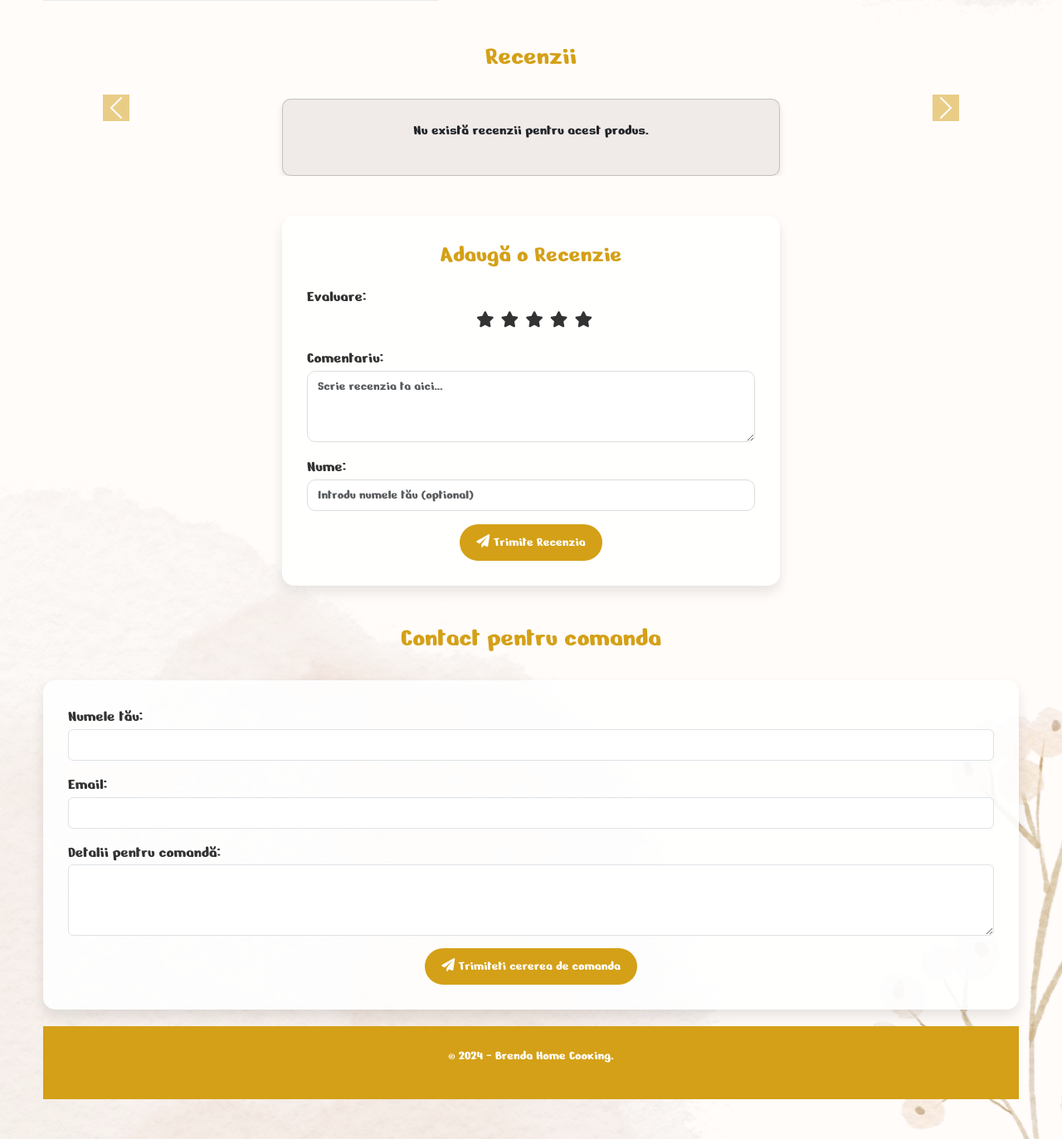
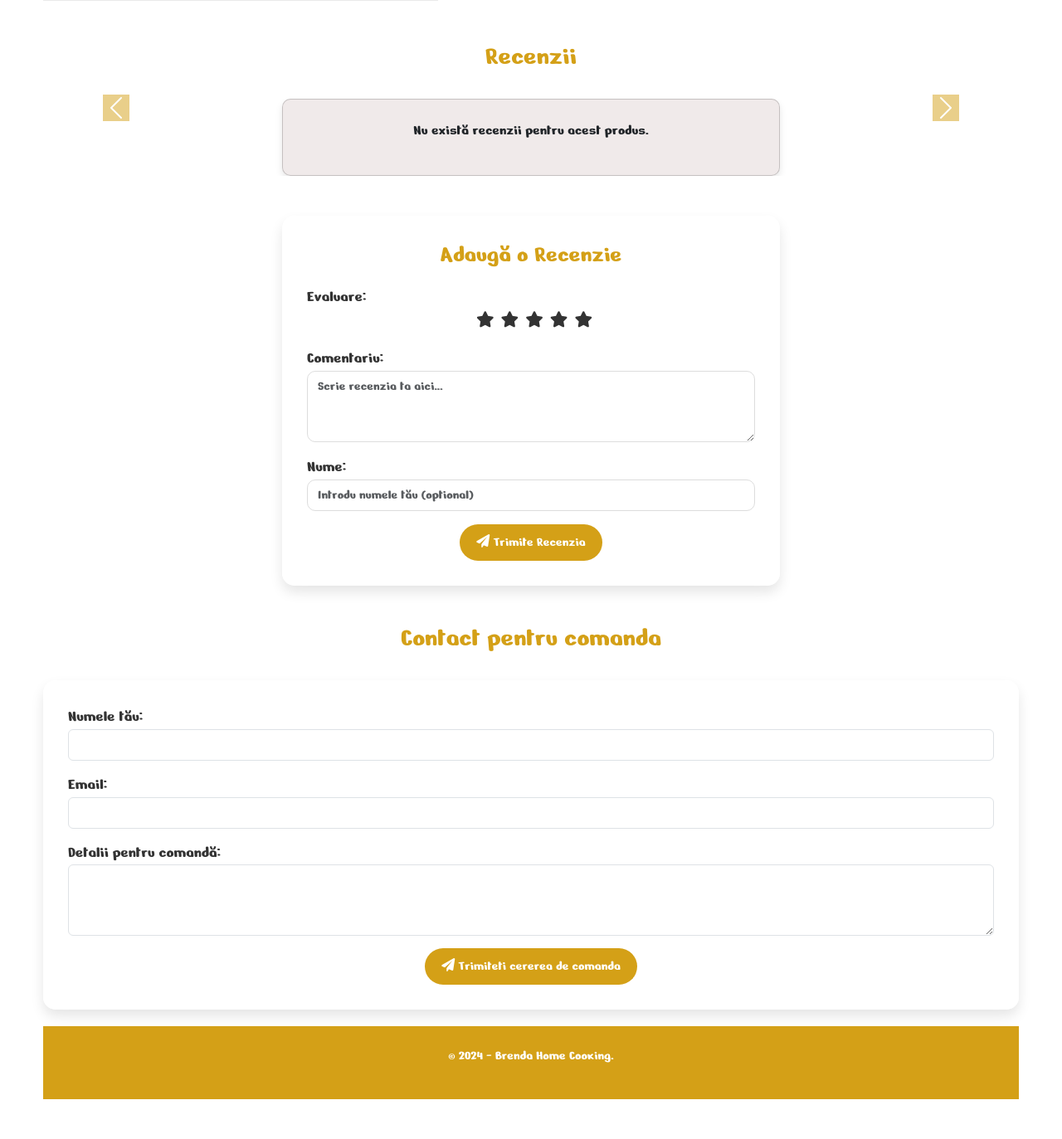
Before and after one commit to MihaiHodis/brendaHC, a Flask app: template app/templates/produs.html in a window 1280 px wide. Shown: the part 644-2017 px from the top of the page at 83% size. Run offline with Flask 3, Linux system fonts and the light colour scheme; the template is opened without the code that fills it, so the values that code supplies are empty.

```diff
--- a/app/static/css/style_produs.css
+++ b/app/static/css/style_produs.css
@@ -17,11 +17,6 @@ html {
 
 body {
   font-family: "Nerko One", cursive;
-  background-image: url(/static/images/page-background.png);
-  background-position: center;
-  background-repeat: no-repeat;
-  background-size: cover;
-  min-height: 100vh;
 }
 
 h1,
```
Also changed, not shown: app/static/images/page-bg.svg (added).
